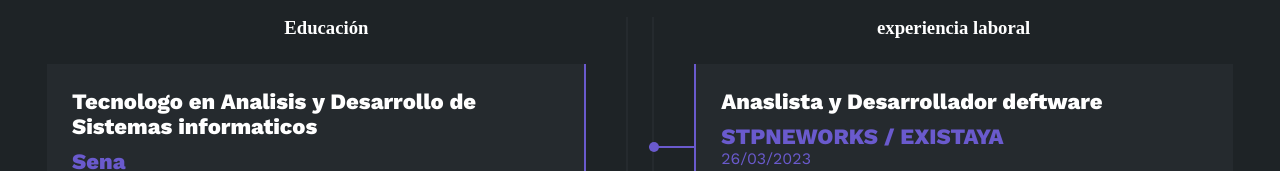
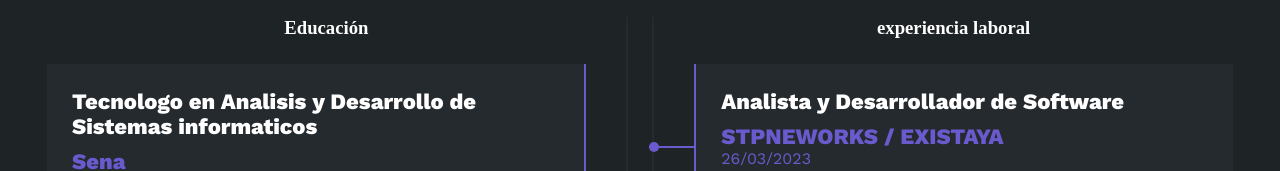
Before and after one commit to jhonthe77/Portafolio-Jhon, a plain HTML site: page index.html in a window 1280 px wide. Shown: the part 2570-2741 px from the top of the page. Drawn offline with nearby package versions, Linux system fonts and the light colour scheme.

Commit message:
curriculum

```diff
--- a/index.html
+++ b/index.html
@@ -312,7 +312,7 @@
           <div class="col derecha">
             <h3>experiencia laboral</h3>
             <div class="item der">
-              <h4>Anaslista y Desarrollador deftware</h4>
+              <h4>Analista y Desarrollador de Software</h4>
               <span class="casa"> STPNEWORKS / EXISTAYA </span>
               <span class="fecha">26/03/2023</span>
               <p>En ExistayA</p>
```
